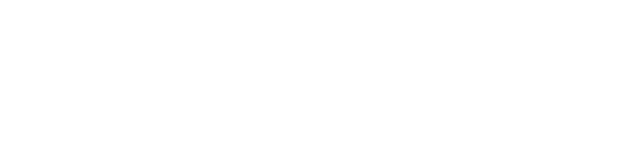
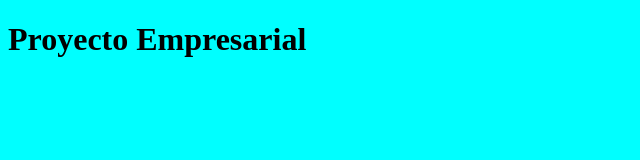
Before and after one commit to user6329/CursoGit, a plain HTML site: page index.html in a window 1280 px wide. Shown: the whole page, without its empty margins (0-640 px from the left). Drawn offline with Linux system fonts and the light colour scheme.

Commit message:
Parrafo y Tamaño de Fuente

```diff
--- /dev/null
+++ b/css/Style.css
@@ -0,0 +1,3 @@
+body{
+    background-color: aqua;
+}
--- a/index.html
+++ b/index.html
@@ -4,8 +4,10 @@
     <meta charset="UTF-8">
     <meta name="viewport" content="width=device-width, initial-scale=1.0">
     <title>Document</title>
+    <link href="css/Style.css" rel="Stylesheet" type="text/css">
 </head>
 <body>
 
+    <h1>Proyecto Empresarial </h1>
 </body>
 </html>
```
Also changed, not shown: javascript/scripts.js (added).
